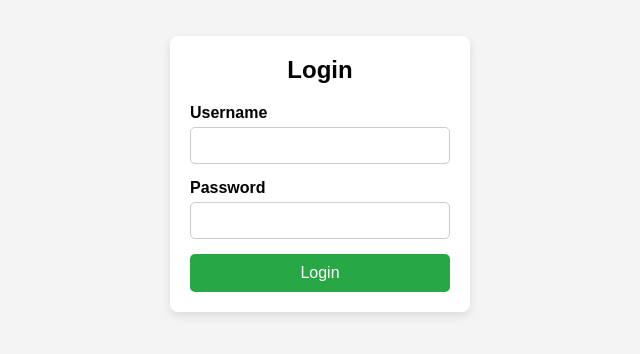
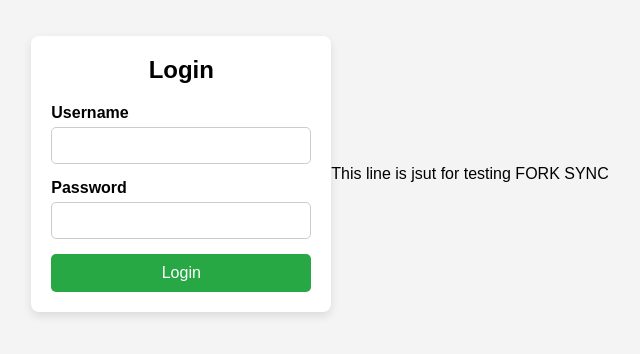
Before and after one commit to alinoaman/fork-testing, a plain HTML site: page index.html in a window 1280 px wide. Shown: the part 226-580 px from the top of the page, without its empty margins (320-960 px from the left). Drawn offline with Linux system fonts and the light colour scheme.

Commit message:
Update index.html

```diff
--- a/index.html
+++ b/index.html
@@ -81,5 +81,6 @@
             <button type="submit">Login</button>
         </form>
     </div>
+    <p> This line is jsut for testing FORK SYNC</p>
 </body>
 </html>
```
